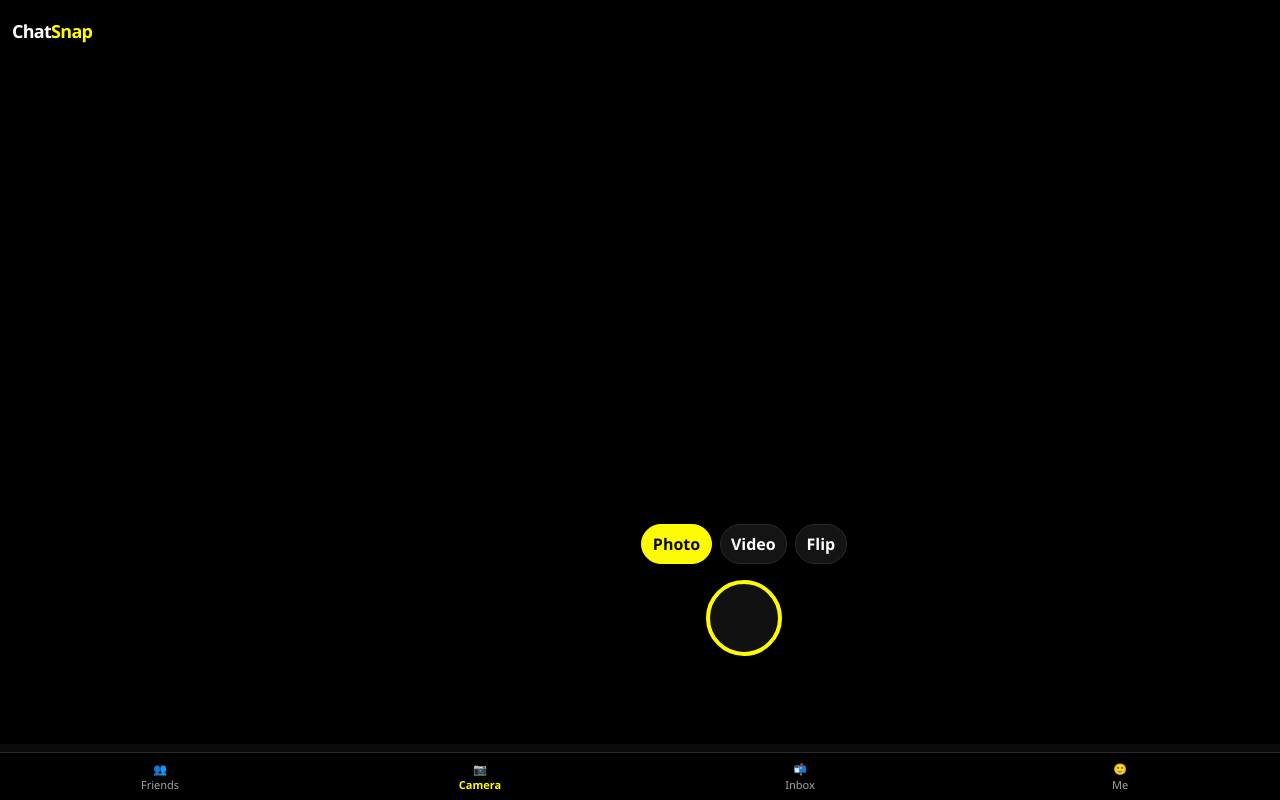
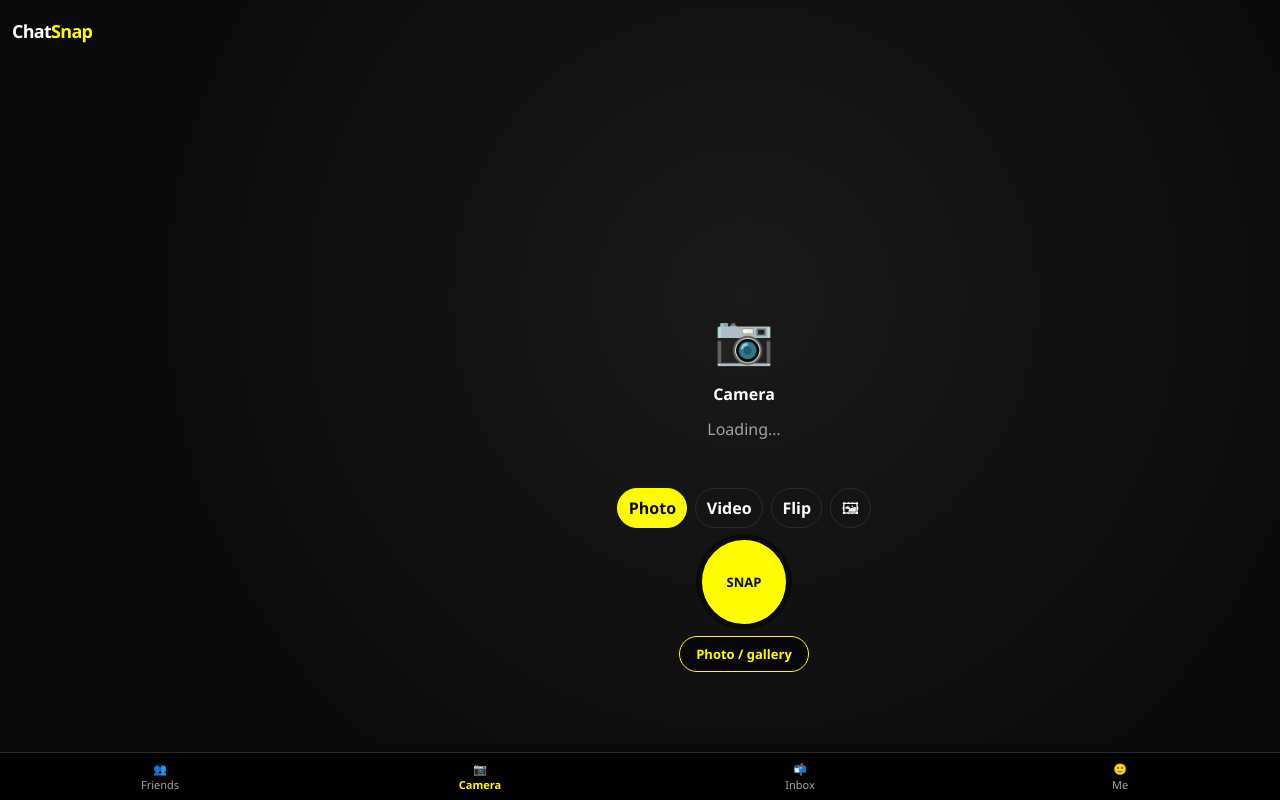
Before and after one commit to brandonlacoste9-tech/chatsnap-new, a React (Vite) app in the folder frontend/: page /auth in a window 1280 px wide. Both pictures are taken after a click on the button "Continue". Built offline with nearby package versions, Linux system fonts and the light colour scheme; no server answers.

Commit message:
fix(camera): labeled SNAP shutter, video-only stream, gallery fallback

```diff
--- a/frontend/src/components/SwipeShell.tsx
+++ b/frontend/src/components/SwipeShell.tsx
@@ -42,10 +42,13 @@ export function SwipeShell() {
       style={{
         display: "flex",
         overflowX: "auto",
+        overflowY: "hidden",
         scrollSnapType: "x mandatory",
         height: "100%",
         width: "100%",
         WebkitOverflowScrolling: "touch",
+        // Prefer horizontal swipe; buttons use touch-action: manipulation
+        touchAction: "pan-x",
       }}
     >
       <section
@@ -54,6 +57,8 @@ export function SwipeShell() {
           height: "100%",
           scrollSnapAlign: "start",
           flexShrink: 0,
+          position: "relative",
+          overflow: "hidden",
         }}
       >
         <CameraPage />
@@ -64,6 +69,7 @@ export function SwipeShell() {
           height: "100%",
           scrollSnapAlign: "start",
           flexShrink: 0,
+          overflowY: "auto",
         }}
       >
         <InboxPage />
--- a/frontend/src/hooks/useCamera.ts
+++ b/frontend/src/hooks/useCamera.ts
@@ -6,15 +6,32 @@ export type CaptureResult = {
   previewUrl: string;
 };
 
+async function waitForVideo(video: HTMLVideoElement, timeoutMs = 4000) {
+  if (video.videoWidth > 0 && video.videoHeight > 0) return;
+  await new Promise<void>((resolve, reject) => {
+    const t = window.setTimeout(
+      () => reject(new Error("video timeout")),
+      timeoutMs,
+    );
+    const done = () => {
+      window.clearTimeout(t);
+      video.removeEventListener("loadeddata", done);
+      resolve();
+    };
+    video.addEventListener("loadeddata", done);
+  });
+}
+
 export function useCamera() {
   const videoRef = useRef<HTMLVideoElement | null>(null);
   const streamRef = useRef<MediaStream | null>(null);
   const recorderRef = useRef<MediaRecorder | null>(null);
   const chunksRef = useRef<Blob[]>([]);
-  const [facing, setFacing] = useState<"user" | "environment">("user");
+  const [facing, setFacing] = useState<"user" | "environment">("environment");
   const [ready, setReady] = useState(false);
   const [error, setError] = useState<string | null>(null);
   const [recording, setRecording] = useState(false);
+  const startingRef = useRef(false);
 
   const stopStream = useCallback(() => {
     streamRef.current?.getTracks().forEach((t) => t.stop());
@@ -23,26 +40,68 @@ export function useCamera() {
   }, []);
 
   const start = useCallback(async () => {
+    if (startingRef.current) return;
+    startingRef.current = true;
     setError(null);
     stopStream();
+
+    const tryConstraints: MediaStreamConstraints[] = [
+      // Photo-first: video only (audio permission often blocks on mobile)
+      {
+        audio: false,
+        video: {
+          facingMode: { ideal: facing },
+          width: { ideal: 1280 },
+          height: { ideal: 720 },
+        },
+      },
+      { audio: false, video: true },
+    ];
+
     try {
-      const stream = await navigator.mediaDevices.getUserMedia({
-        audio: true,
-        video: {
-          facingMode: facing,
-          width: { ideal: 1080 },
-          height: { ideal: 1920 },
-        },
-      });
+      if (!navigator.mediaDevices?.getUserMedia) {
+        setError("unsupported");
+        setReady(false);
+        return;
+      }
+
+      let stream: MediaStream | null = null;
+      let lastErr: unknown;
+      for (const c of tryConstraints) {
+        try {
+          stream = await navigator.mediaDevices.getUserMedia(c);
+          break;
+        } catch (e) {
+          lastErr = e;
+        }
+      }
+      if (!stream) throw lastErr ?? new Error("no stream");
+
       streamRef.current = stream;
-      if (videoRef.current) {
-        videoRef.current.srcObject = stream;
-        await videoRef.current.play();
+      const video = videoRef.current;
+      if (video) {
+        video.srcObject = stream;
+        video.muted = true;
+        video.setAttribute("playsinline", "true");
+        video.setAttribute("webkit-playsinline", "true");
+        try {
+          await video.play();
+        } catch {
+          /* autoplay may need a tap — still mark ready if track live */
+        }
+        try {
+          await waitForVideo(video);
+        } catch {
+          /* continue even if dimensions lag */
+        }
       }
       setReady(true);
+      setError(null);
     } catch {
       setError("camera");
       setReady(false);
+    } finally {
+      startingRef.current = false;
     }
   }, [facing, stopStream]);
 
@@ -58,32 +117,70 @@ export function useCamera() {
   const takePhoto = useCallback(async (): Promise<CaptureResult | null> => {
     const video = videoRef.current;
     if (!video) return null;
+
+    // Wait briefly for dimensions if still 0
+    if (!video.videoWidth) {
+      try {
+        await waitForVideo(video, 2000);
+      } catch {
+        /* fall through */
+      }
+    }
+
+    const w = video.videoWidth || 720;
+    const h = video.videoHeight || 1280;
+    if (w < 2 || h < 2) return null;
+
     const canvas = document.createElement("canvas");
-    canvas.width = video.videoWidth || 720;
-    canvas.height = video.videoHeight || 1280;
+    canvas.width = w;
+    canvas.height = h;
     const ctx = canvas.getContext("2d");
     if (!ctx) return null;
-    ctx.drawImage(video, 0, 0, canvas.width, canvas.height);
+
+    // Mirror selfie if front camera
+    if (facing === "user") {
+      ctx.translate(w, 0);
+      ctx.scale(-1, 1);
+    }
+    ctx.drawImage(video, 0, 0, w, h);
+
     const blob = await new Promise<Blob | null>((res) =>
-      canvas.toBlob((b) => res(b), "image/jpeg", 0.9),
+      canvas.toBlob((b) => res(b), "image/jpeg", 0.92),
     );
-    if (!blob) return null;
+    if (!blob || blob.size < 100) return null;
+
     return {
       blob,
       mediaType: "image",
       previewUrl: URL.createObjectURL(blob),
     };
-  }, []);
+  }, [facing]);
 
   const startRecording = useCallback(() => {
     const stream = streamRef.current;
     if (!stream) return;
     chunksRef.current = [];
-    const rec = new MediaRecorder(stream, {
-      mimeType: MediaRecorder.isTypeSupported("video/webm;codecs=vp9")
-        ? "video/webm;codecs=vp9"
-        : "video/webm",
-    });
+
+    let mimeType = "";
+    for (const t of [
+      "video/webm;codecs=vp9",
+      "video/webm;codecs=vp8",
+      "video/webm",
+      "video/mp4",
+    ]) {
+      if (
+        typeof MediaRecorder !== "undefined" &&
+        MediaRecorder.isTypeSupported(t)
+      ) {
+        mimeType = t;
+        break;
+      }
+    }
+    if (typeof MediaRecorder === "undefined") return;
+
+    const rec = mimeType
+      ? new MediaRecorder(stream, { mimeType })
+      : new MediaRecorder(stream);
     recorderRef.current = rec;
     rec.ondataavailable = (e) => {
       if (e.data.size) chunksRef.current.push(e.data);
@@ -94,11 +191,19 @@ export function useCamera() {
 
   const stopRecording = useCallback(async (): Promise<CaptureResult | null> => {
     const rec = recorderRef.current;
-    if (!rec) return null;
+    if (!rec || rec.state === "inactive") {
+      setRecording(false);
+      return null;
+    }
     return new Promise((resolve) => {
       rec.onstop = () => {
         setRecording(false);
-        const blob = new Blob(chunksRef.current, { type: "video/webm" });
+        const type = rec.mimeType || "video/webm";
+        const blob = new Blob(chunksRef.current, { type });
+        if (!blob.size) {
+          resolve(null);
+          return;
+        }
         resolve({
           blob,
           mediaType: "video",
@@ -114,6 +219,7 @@ export function useCamera() {
     ready,
     error,
     recording,
+    facing,
     flip,
     takePhoto,
     startRecording,
--- a/frontend/src/pages/CameraPage.tsx
+++ b/frontend/src/pages/CameraPage.tsx
@@ -1,6 +1,6 @@
-import { useState } from "react";
+import { useRef, useState, type ChangeEvent } from "react";
 import { useNavigate } from "react-router-dom";
-import { useCamera } from "@/hooks/useCamera";
+import { useCamera, type CaptureResult } from "@/hooks/useCamera";
 import { useT } from "@/lib/i18n";
 import { LanguageToggle } from "@/components/LanguageToggle";
 
@@ -10,33 +10,56 @@ export function CameraPage() {
   const cam = useCamera();
   const [mode, setMode] = useState<"photo" | "video">("photo");
   const [busy, setBusy] = useState(false);
+  const [msg, setMsg] = useState<string | null>(null);
+  const fileRef = useRef<HTMLInputElement>(null);
+
+  function goSend(cap: CaptureResult) {
+    navigate("/send", { state: cap });
+  }
 
   async function onShutter() {
+    setMsg(null);
     setBusy(true);
     try {
       if (mode === "photo") {
+        if (!cam.ready) {
+          // Fallback: native camera / gallery
+          fileRef.current?.click();
+          return;
+        }
         const cap = await cam.takePhoto();
-        if (cap) {
-          navigate("/send", { state: cap });
+        if (cap) goSend(cap);
+        else {
+          setMsg(t("captureError"));
+          fileRef.current?.click();
         }
       } else if (cam.recording) {
         const cap = await cam.stopRecording();
-        if (cap) navigate("/send", { state: cap });
+        if (cap) goSend(cap);
+        else setMsg(t("captureError"));
       } else {
+        if (!cam.ready) {
+          setMsg(t("noCamera"));
+          return;
+        }
         cam.startRecording();
-        // auto-stop at 15s
-        window.setTimeout(() => {
-          void (async () => {
-            if (cam.recording) {
-              const cap = await cam.stopRecording();
-              if (cap) navigate("/send", { state: cap });
-            }
-          })();
-        }, 15000);
       }
     } finally {
       setBusy(false);
     }
+  }
+
+  function onFilePicked(e: ChangeEvent<HTMLInputElement>) {
+    const file = e.target.files?.[0];
+    e.target.value = "";
+    if (!file) return;
+    const mediaType = file.type.startsWith("video") ? "video" : "image";
+    const cap: CaptureResult = {
+      blob: file,
+      mediaType,
+      previewUrl: URL.createObjectURL(file),
+    };
+    goSend(cap);
   }
 
   return (
@@ -44,21 +67,61 @@ export function CameraPage() {
       style={{
         position: "relative",
         height: "100%",
+        minHeight: "100%",
         background: "#000",
         overflow: "hidden",
+        // Keep taps on camera controls, not parent swipe
+        touchAction: "pan-y",
       }}
     >
       <video
         ref={cam.videoRef}
         playsInline
         muted
+        autoPlay
         style={{
           width: "100%",
           height: "100%",
           objectFit: "cover",
-          transform: "scaleX(-1)",
+          transform: cam.facing === "user" ? "scaleX(-1)" : "none",
+          background: "#111",
         }}
       />
+
+      {/* Dark overlay when no stream so UI is readable */}
+      {!cam.ready && (
+        <div
+          style={{
+            position: "absolute",
+            inset: 0,
+            background:
+              "radial-gradient(circle at 50% 40%, #1a1a1a 0%, #0a0a0a 70%)",
+            display: "flex",
+            flexDirection: "column",
+            alignItems: "center",
+            justifyContent: "center",
+            gap: 12,
+            padding: 24,
+            textAlign: "center",
+            zIndex: 1,
+          }}
+        >
+          <div style={{ fontSize: 48 }}>📷</div>
+          <p style={{ margin: 0, fontWeight: 700 }}>{t("camera")}</p>
+          <p className="muted" style={{ margin: 0, maxWidth: 280 }}>
+            {cam.error ? t("noCamera") : t("loading")}
+          </p>
+          {cam.error && (
+            <button
+              type="button"
+              className="btn btn-primary"
+              onClick={() => void cam.restart()}
+            >
+              {t("retry")}
+            </button>
+          )}
+        </div>
+      )}
 
       <div
         style={{
@@ -69,7 +132,8 @@ export function CameraPage() {
           display: "flex",
           justifyContent: "space-between",
           alignItems: "center",
-          zIndex: 2,
+          zIndex: 5,
+          pointerEvents: "auto",
         }}
       >
         <div className="brand" style={{ fontSize: 18 }}>
@@ -78,29 +142,38 @@ export function CameraPage() {
         <LanguageToggle />
       </div>
 
-      {cam.error && (
-        <div className="page-center" style={{ position: "absolute", inset: 0 }}>
-          <p>{t("noCamera")}</p>
-          <button type="button" className="btn btn-primary" onClick={() => void cam.restart()}>
-            {t("retry")}
-          </button>
-        </div>
-      )}
-
+      {/* Controls — high z-index above bottom nav */}
       <div
         style={{
           position: "absolute",
-          bottom: 88,
+          bottom: 64,
           left: 0,
           right: 0,
           display: "flex",
           flexDirection: "column",
           alignItems: "center",
-          gap: 16,
-          zIndex: 2,
+          gap: 12,
+          zIndex: 50,
+          paddingBottom: 8,
+          pointerEvents: "auto",
         }}
       >
-        <div style={{ display: "flex", gap: 8 }}>
+        {msg && (
+          <p
+            style={{
+              margin: 0,
+              background: "rgba(0,0,0,0.7)",
+              padding: "6px 12px",
+              borderRadius: 999,
+              fontSize: 13,
+              color: "#ffb4b4",
+            }}
+          >
+            {msg}
+          </p>
+        )}
+
+        <div style={{ display: "flex", gap: 8, flexWrap: "wrap", justifyContent: "center" }}>
           <button
             type="button"
             className={`chip ${mode === "photo" ? "active" : ""}`}
@@ -118,24 +191,77 @@ export function CameraPage() {
           <button type="button" className="chip" onClick={cam.flip}>
             {t("flip")}
           </button>
+          <button
+            type="button"
+            className="chip"
+            onClick={() => fileRef.current?.click()}
+          >
+            🖼
+          </button>
         </div>
+
+        {/* Big labeled shutter */}
+        <button
+          type="button"
+          disabled={busy || (mode === "video" && !cam.ready && !cam.recording)}
+          onClick={(e) => {
+            e.preventDefault();
+            e.stopPropagation();
+            void onShutter();
+          }}
+          onPointerDown={(e) => e.stopPropagation()}
+          aria-label={t("camera")}
+          style={{
+            width: 84,
+            height: 84,
+            borderRadius: "50%",
+            border: "5px solid var(--accent)",
+            background: cam.recording ? "var(--danger)" : "var(--accent)",
+            color: "#0a0a0a",
+            fontWeight: 800,
+            fontSize: 13,
+            boxShadow: "0 0 0 6px rgba(0,0,0,0.45)",
+            cursor: "pointer",
+            touchAction: "manipulation",
+            display: "grid",
+            placeItems: "center",
+            lineHeight: 1.1,
+            opacity: busy ? 0.6 : 1,
+          }}
+        >
+          {mode === "video"
+            ? cam.recording
+              ? t("stop")
+              : t("record")
+            : "SNAP"}
+        </button>
 
         <button
           type="button"
-          disabled={busy || !cam.ready}
-          onClick={() => void onShutter()}
-          aria-label={t("camera")}
+          className="btn btn-ghost"
           style={{
-            width: 76,
-            height: 76,
-            borderRadius: "50%",
-            border: "4px solid var(--accent)",
-            background: cam.recording ? "var(--danger)" : "#111",
-            boxShadow: "0 0 0 4px #000",
-            cursor: "pointer",
+            fontSize: 13,
+            padding: "8px 16px",
+            background: "rgba(0,0,0,0.55)",
+            borderColor: "var(--accent)",
+            color: "var(--accent)",
+            touchAction: "manipulation",
           }}
-        />
+          onClick={() => fileRef.current?.click()}
+        >
+          {t("photo")} / gallery
+        </button>
       </div>
+
+      {/* Native camera / gallery — most reliable on phones */}
+      <input
+        ref={fileRef}
+        type="file"
+        accept="image/*,video/*"
+        capture={mode === "photo" ? "environment" : undefined}
+        style={{ display: "none" }}
+        onChange={onFilePicked}
+      />
     </div>
   );
 }
```
